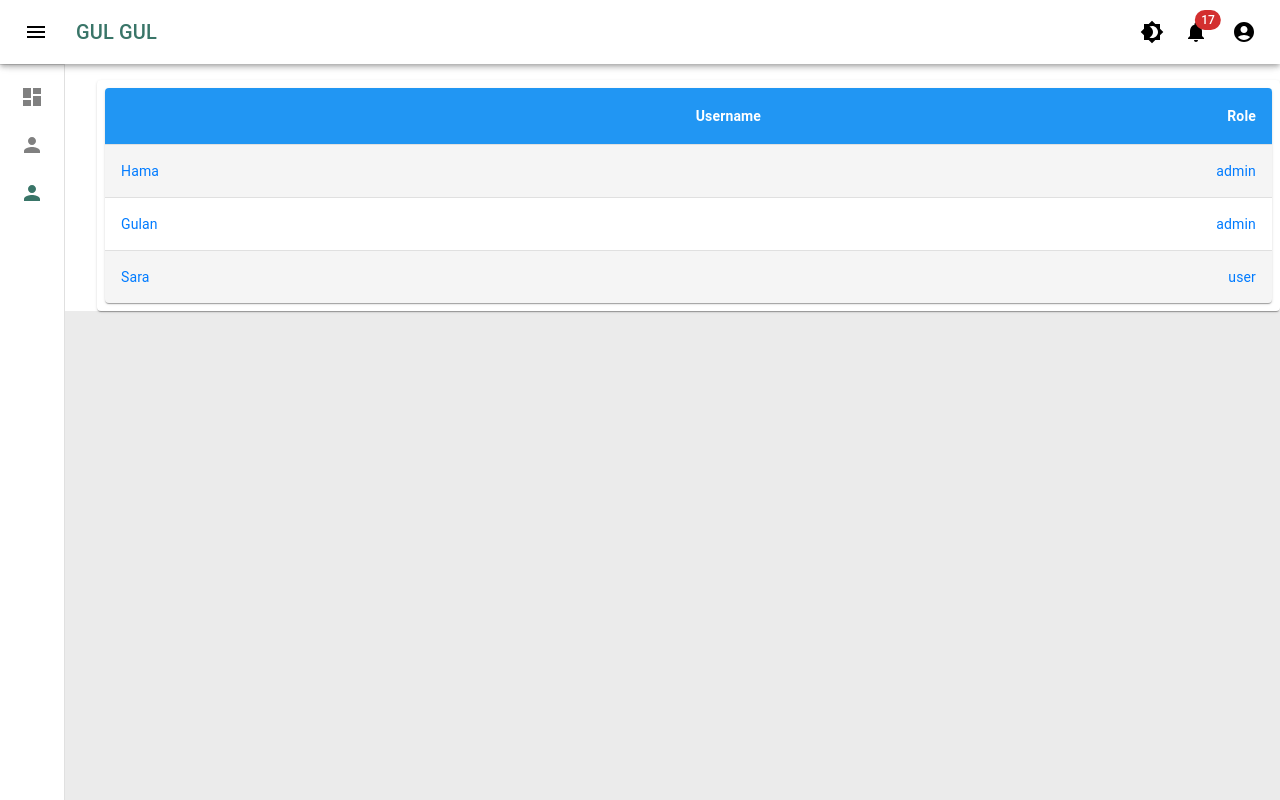
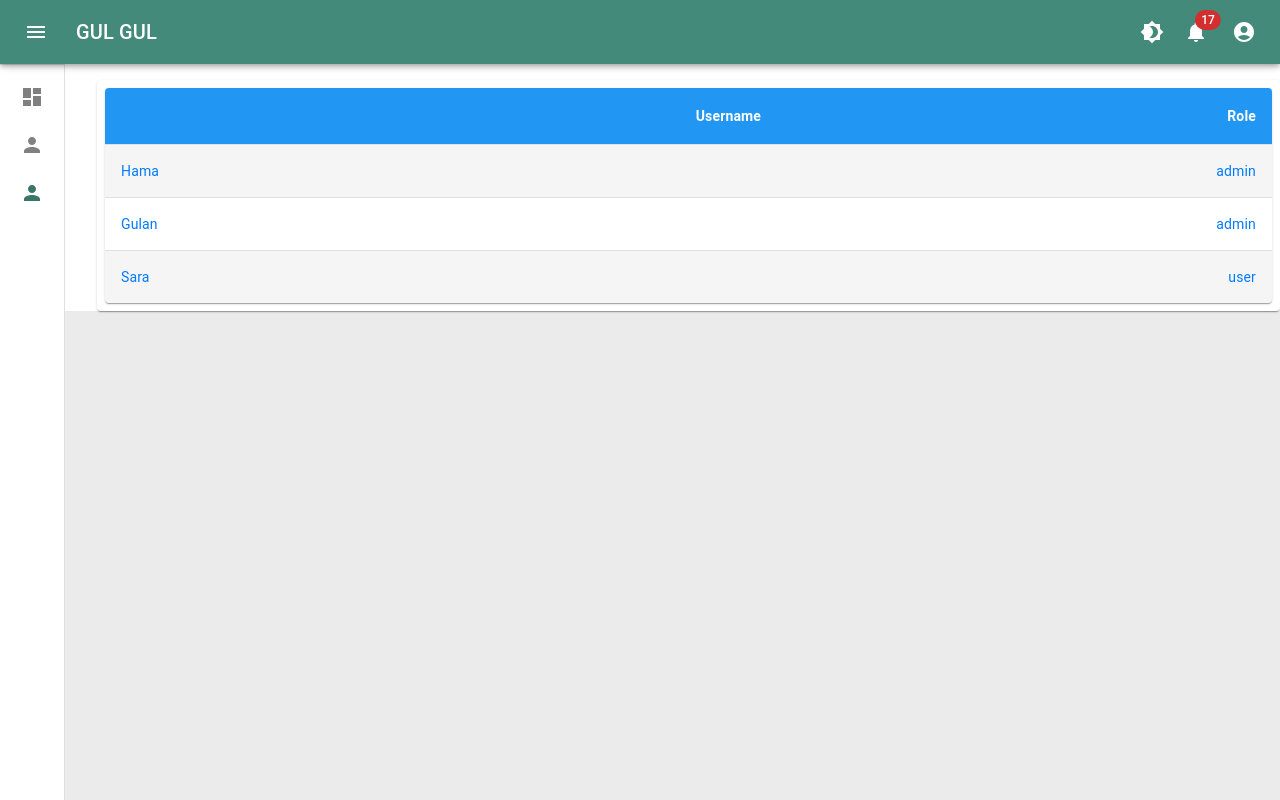
Before and after one commit to hamabarznji/gulan-client, a Next.js app: page /users in a window 1280 px wide. Built offline with nearby package versions, Linux system fonts and the light colour scheme; no server answers.

Commit message:
changed app bar color

```diff
--- a/src/layouts/drawer.tsx
+++ b/src/layouts/drawer.tsx
@@ -168,7 +168,7 @@ export default function MiniDrawer({
         <AppBar
           position="fixed"
           open={open}
-          style={{ color: "black", backgroundColor: theme.palette.mode==="light" ? "white" : "black" }}
+          style={{ color: "white", backgroundColor: theme.palette.mode==="light" ? "#448A7A" : "black" }}
         >
           <Toolbar>
             <IconButton
@@ -185,7 +185,6 @@ export default function MiniDrawer({
               variant="h6"
               noWrap
               component="div"
-              color={COLORS.primary}
               sx={{ display: { xs: "none", sm: "block" } }}
             >
               GUL GUL{" "}
```
